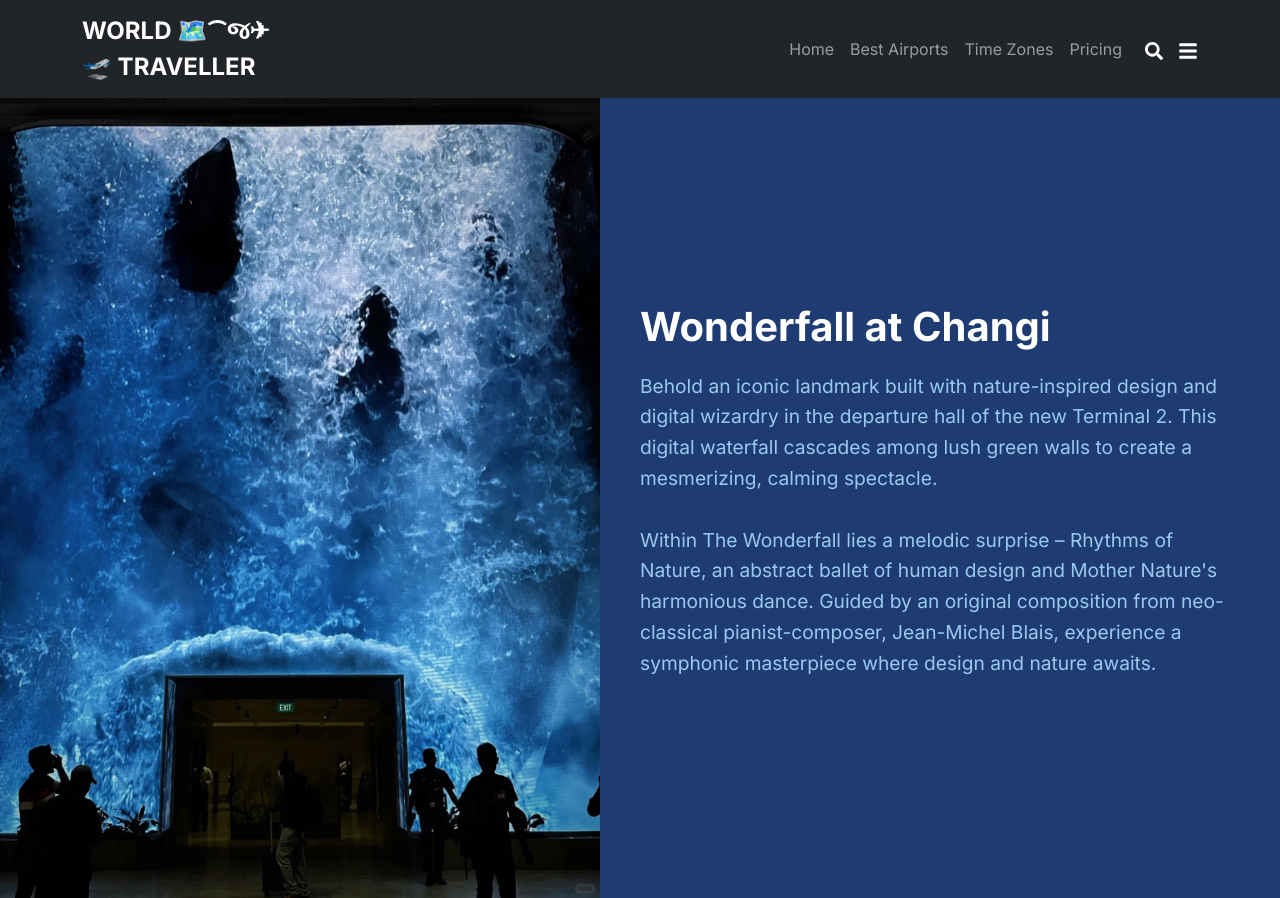
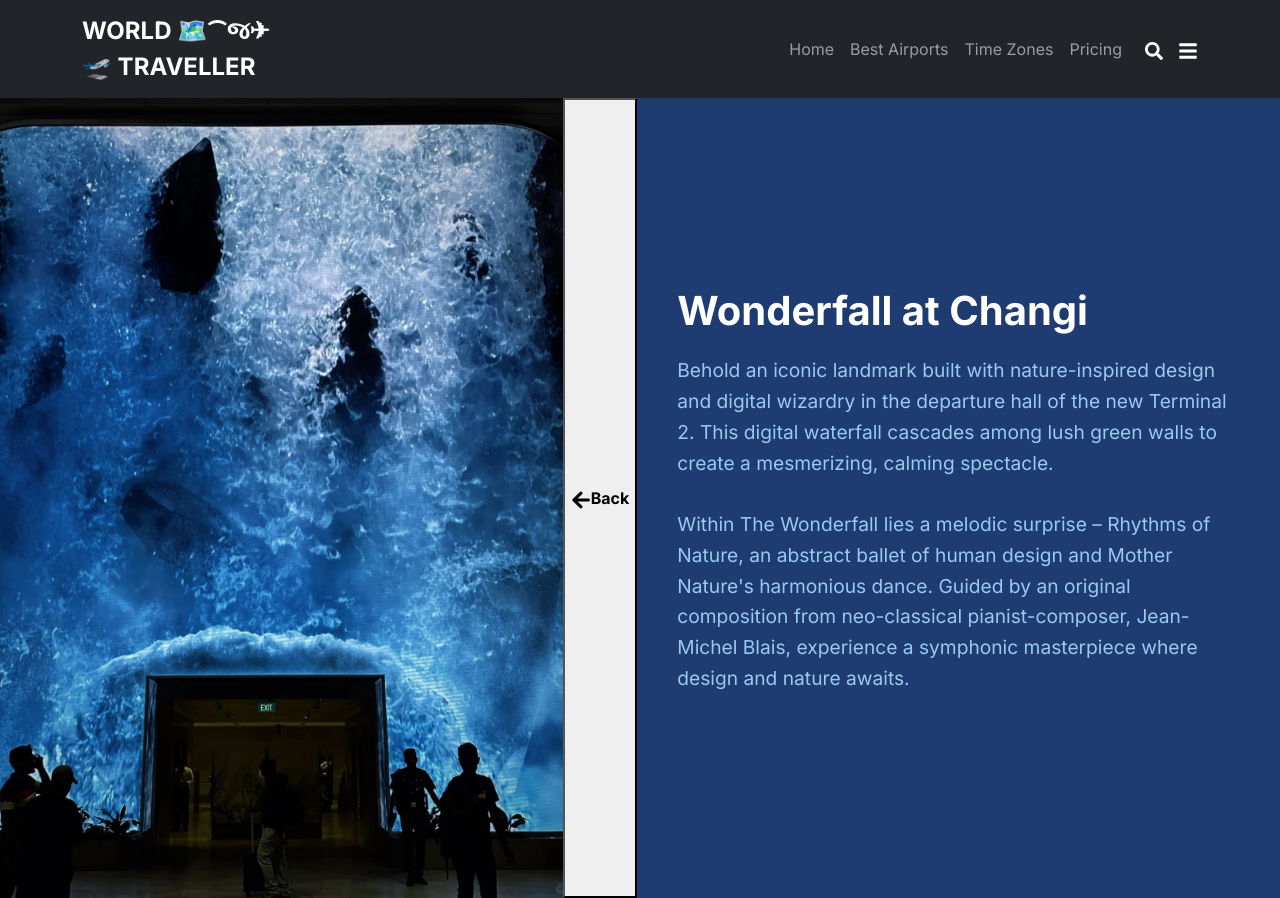
Before and after one commit to kahyangel/CSS_Assignment, a Next.js app in the folder my-app/: page /wonderfall in a window 1280 px wide. Built offline with nearby package versions, Linux system fonts and the light colour scheme.

Commit message:
Attempt to add return button to changi page

```diff
--- a/my-app/app/wonderfall/page.jsx
+++ b/my-app/app/wonderfall/page.jsx
@@ -1,7 +1,18 @@
+"use client";
+
 import React from 'react';
 import styles from './page.module.css';
+import { useRouter } from 'next/navigation'; // Import useRouter hook from Next.js
+import { FaArrowLeft } from "react-icons/fa"; // Import the return arrow icon
 
 export default function WonderfallPage() {
+
+  const router = useRouter(); //Initialize router
+
+  const handleReturnClick = () => { // Use useRouter hook to return to the airports page
+    router.push('/changi');
+  };
+
   return (
     <div className={styles.container}>
       {/* Left Section: Image */}
@@ -12,6 +23,10 @@ export default function WonderfallPage() {
           className={styles.image}
         />
       </div>
+      <button id="return-button" onClick={handleReturnClick}>
+        <FaArrowLeft size={20} color="black" />
+        <b id="return">Back</b>
+      </button>
 
       {/* Right Section: Factual Statements */}
       <div className={styles.rightSection}>
```
